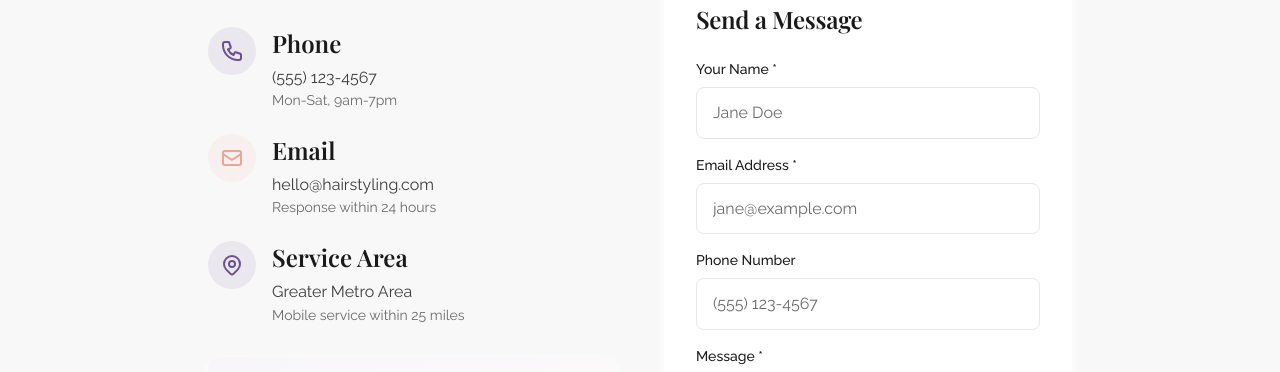
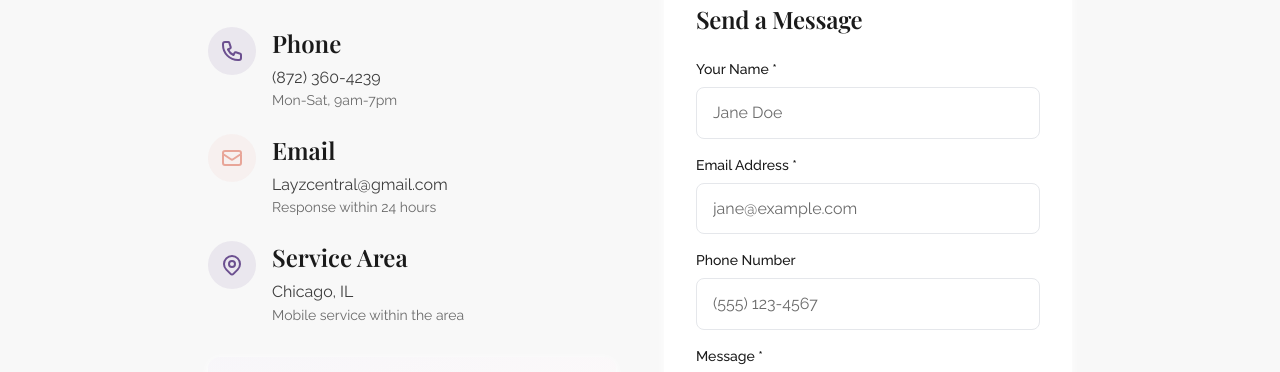
Before and after one commit to Beautymakinde/Mobile-Hairstyling-Booking-Site, a Next.js app: page /contact in a window 1280 px wide. Shown: the part 317-689 px from the top of the page. Built offline with nearby package versions, Linux system fonts and the light colour scheme.

Commit message:
Add business contact info and payment proof instructions

```diff
--- a/app/(client)/booking/page.tsx
+++ b/app/(client)/booking/page.tsx
@@ -91,7 +91,7 @@
     } catch (error: any) {
       console.error('Error creating booking:', error)
       const errorMessage = error?.message || error?.error_description || 'Unknown error'
-      alert(`Failed to submit booking request: ${errorMessage}\n\nPlease try again or contact us directly.`)
+      alert(`Failed to submit booking request: ${errorMessage}\n\nPlease try again or contact us directly:\nEmail: Layzcentral@gmail.com\nPhone: (872) 360-4239`)
     } finally {
       setSubmitting(false)
     }
@@ -201,6 +201,9 @@
                 <p className="text-xs text-blue-800 mt-4">
                   Once we receive your deposit, we&apos;ll send you a confirmation email with all the details.
                 </p>
+                <p className="text-xs text-blue-800 mt-2 font-medium">
+                  After sending your deposit, please text or email a screenshot of the payment confirmation to verify your booking.
+                </p>
               </div>
             )}
 
@@ -209,6 +212,26 @@
               <p className="text-muted">
                 A confirmation email has been sent to <strong className="text-heading">{formData.email}</strong>
               </p>
+            </div>
+
+            {/* Contact Info */}
+            <div className="bg-background p-6 rounded-lg mb-6">
+              <h3 className="font-semibold text-lg mb-4">Questions or Issues?</h3>
+              <div className="space-y-2 text-sm">
+                <p className="text-muted">Contact us if you have any questions about your booking:</p>
+                <div className="flex items-center gap-2">
+                  <svg className="w-4 h-4 text-primary" fill="none" stroke="currentColor" viewBox="0 0 24 24">
+                    <path strokeLinecap="round" strokeLinejoin="round" strokeWidth={2} d="M3 8l7.89 5.26a2 2 0 002.22 0L21 8M5 19h14a2 2 0 002-2V7a2 2 0 00-2-2H5a2 2 0 00-2 2v10a2 2 0 002 2z" />
+                  </svg>
+                  <a href="mailto:Layzcentral@gmail.com" className="text-primary hover:underline">Layzcentral@gmail.com</a>
+                </div>
+                <div className="flex items-center gap-2">
+                  <svg className="w-4 h-4 text-primary" fill="none" stroke="currentColor" viewBox="0 0 24 24">
+                    <path strokeLinecap="round" strokeLinejoin="round" strokeWidth={2} d="M3 5a2 2 0 012-2h3.28a1 1 0 01.948.684l1.498 4.493a1 1 0 01-.502 1.21l-2.257 1.13a11.042 11.042 0 005.516 5.516l1.13-2.257a1 1 0 011.21-.502l4.493 1.498a1 1 0 01.684.949V19a2 2 0 01-2 2h-1C9.716 21 3 14.284 3 6V5z" />
+                  </svg>
+                  <a href="tel:8723604239" className="text-primary hover:underline">(872) 360-4239</a>
+                </div>
+              </div>
             </div>
 
             {/* Action Buttons */}
--- a/app/(client)/contact/page.tsx
+++ b/app/(client)/contact/page.tsx
@@ -54,7 +54,7 @@
                 </div>
                 <div>
                   <h3 className="font-semibold text-heading mb-1">Phone</h3>
-                  <p className="text-body">(555) 123-4567</p>
+                  <a href="tel:8723604239" className="text-body hover:text-primary transition-colors">(872) 360-4239</a>
                   <p className="text-sm text-muted">Mon-Sat, 9am-7pm</p>
                 </div>
               </div>
@@ -67,7 +67,7 @@
                 </div>
                 <div>
                   <h3 className="font-semibold text-heading mb-1">Email</h3>
-                  <p className="text-body">hello@hairstyling.com</p>
+                  <a href="mailto:Layzcentral@gmail.com" className="text-body hover:text-primary transition-colors">Layzcentral@gmail.com</a>
                   <p className="text-sm text-muted">Response within 24 hours</p>
                 </div>
               </div>
@@ -81,8 +81,8 @@
                 </div>
                 <div>
                   <h3 className="font-semibold text-heading mb-1">Service Area</h3>
-                  <p className="text-body">Greater Metro Area</p>
-                  <p className="text-sm text-muted">Mobile service within 25 miles</p>
+                  <p className="text-body">Chicago, IL</p>
+                  <p className="text-sm text-muted">Mobile service within the area</p>
                 </div>
               </div>
             </div>
```
